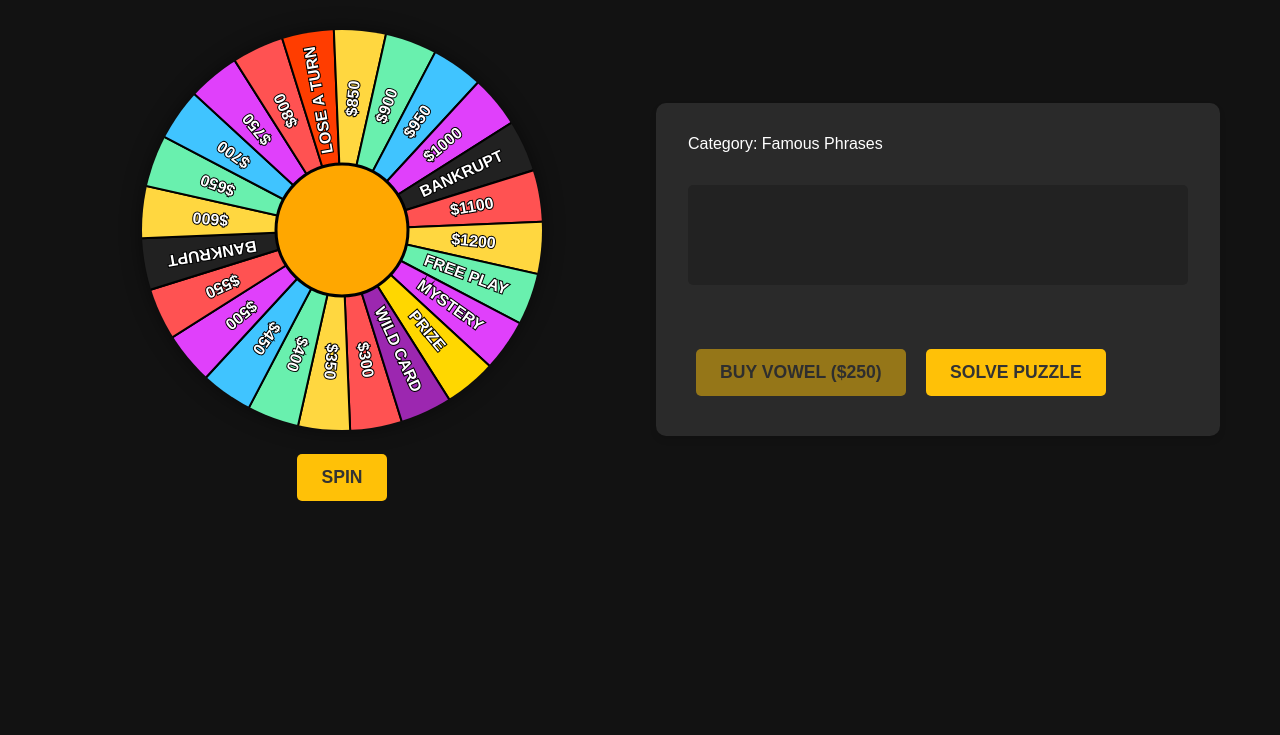
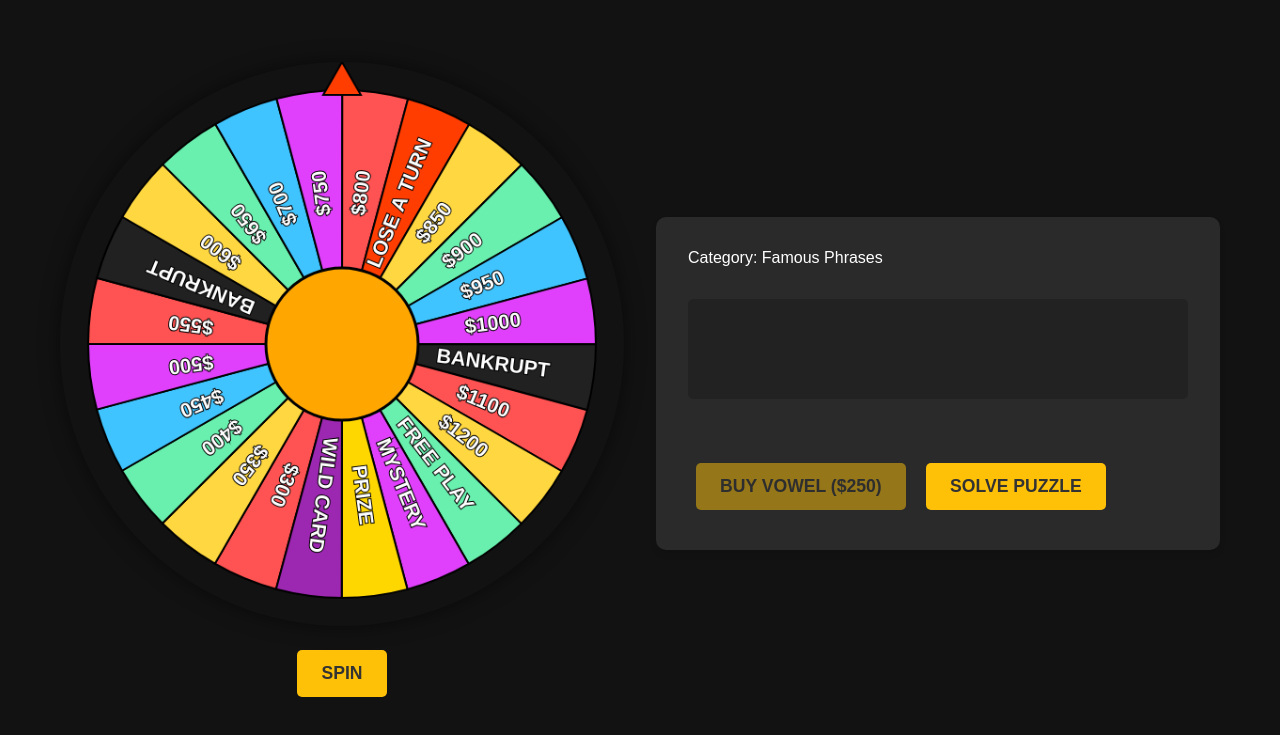
Before and after one commit to HyperByte-Media/vc_wof, a plain HTML site: page index.html in a window 1280 px wide. Both pictures are taken after a click on the button "SPIN". Shown: the part 77-812 px from the top of the page. Drawn offline with Linux system fonts and the light colour scheme.

Commit message:
Wheel physics enhanced

```diff
--- a/css/styles.css
+++ b/css/styles.css
@@ -49,9 +49,16 @@ body {
     flex-direction: column;
     align-items: center;
     gap: 1rem;
+    margin: 2rem 0;
 }
 
 #wheelCanvas {
+    width: 100%;
+    max-width: 800px;
+    height: auto;
+    aspect-ratio: 1;
+    display: block;
+    margin: 0 auto;
     background: transparent;
     border-radius: 50%;
     box-shadow: 0 0 20px rgba(0, 0, 0, 0.5);
--- a/index.html
+++ b/index.html
@@ -20,7 +20,7 @@
 
         <main class="game-board">
             <div class="wheel-container">
-                <canvas id="wheelCanvas" width="400" height="400"></canvas>
+                <canvas id="wheelCanvas" width="600" height="600"></canvas>
                 <button id="spinButton" class="action-button">SPIN</button>
             </div>
 
--- a/js/wheel.js
+++ b/js/wheel.js
@@ -4,7 +4,7 @@ class Wheel {
         this.ctx = this.canvas.getContext('2d');
         this.centerX = this.canvas.width / 2;
         this.centerY = this.canvas.height / 2;
-        this.radius = Math.min(this.centerX, this.centerY) * 1.1;
+        this.radius = Math.min(this.centerX, this.centerY) * 0.9;  // Changed from 0.45 to 0.9 for better scaling
 
         // Wheel segments with values and colors
         this.segments = [
@@ -81,7 +81,8 @@ class Wheel {
             this.ctx.fillStyle = '#fff';
             this.ctx.strokeStyle = '#000';
             this.ctx.lineWidth = 0;
-            this.ctx.font = 'bold 16px Arial';
+            const baseFontSize = Math.max(16, Math.min(24, this.radius * 0.08));  // Adjust these values as needed
+            this.ctx.font = `bold ${baseFontSize}px Arial`;
 
             // Draw text with outline for better visibility
             this.ctx.strokeText(segment.text, this.radius * 0.6, 0);
@@ -101,9 +102,9 @@ class Wheel {
 
         // Draw pointer
         this.ctx.beginPath();
-        this.ctx.moveTo(this.centerX, this.centerY - this.radius - 20);
-        this.ctx.lineTo(this.centerX - 15, this.centerY - this.radius + 5);
-        this.ctx.lineTo(this.centerX + 15, this.centerY - this.radius + 5);
+        this.ctx.moveTo(this.centerX, this.centerY - this.radius - 30);
+        this.ctx.lineTo(this.centerX - 20, this.centerY - this.radius + 5);
+        this.ctx.lineTo(this.centerX + 20, this.centerY - this.radius + 5);
         this.ctx.closePath();
         this.ctx.fillStyle = '#FF3D00';
         this.ctx.fill();
@@ -118,22 +119,45 @@ class Wheel {
         this.isSpinning = true;
         this.currentResult = null;
 
-        // Random speed between 0.1 and 0.2 radians per frame
-        this.rotationSpeed = 0.1 + Math.random() * 0.1;
+        // Increase initial speed for faster spin
+        this.rotationSpeed = 0.3 + Math.random() * 0.2;  // Faster initial spin
+        this.baseDeceleration = 0.0005;  // Base deceleration rate
+        this.decelerationVariance = 0.0002;  // Random variation in deceleration
+        this.currentDeceleration = this.baseDeceleration + (Math.random() * this.decelerationVariance);
 
-        // Random number of full rotations (5-10)
-        this.targetRotations = 5 + Math.floor(Math.random() * 6);
+         // Target rotations with some randomness
+        this.targetRotations = 5 + Math.floor(Math.random() * 8);  // 5-12 rotations
         this.rotations = 0;
 
+        // Use requestAnimationFrame with timestamp for smoother animation
+        this.lastFrameTime = performance.now();
         this.animate();
     }
 
     animate() {
+        const now = performance.now();
+        const deltaTime = now - this.lastFrameTime;
+        this.lastFrameTime = now;
+
+        // Update angle based on time delta for smooth animation
+        const frameRate = 30; // Target FPS
+        const frameTime = 1000 / frameRate;
+        const timeScale = deltaTime / frameTime;
+
         // Update angle
-        this.angle += this.rotationSpeed;
+        this.angle += this.rotationSpeed * timeScale;
 
-        // Apply friction
-        this.rotationSpeed *= 0.995;
+        // Apply more realistic deceleration that increases as the wheel slows
+        // This creates the "weighted" feel of a real wheel
+        const decelerationFactor = 1.0 + (0.5 * (1.0 - (this.rotationSpeed / 0.3))); // More deceleration as it slows
+        this.rotationSpeed = Math.max(0, this.rotationSpeed - (this.currentDeceleration * decelerationFactor * timeScale));
+
+            // Add slight random variation to deceleration for more natural feel
+        if (Math.random() > 0.95) {
+        this.currentDeceleration = this.baseDeceleration +
+            (Math.random() * this.decelerationVariance * 2) -
+            this.decelerationVariance;
+        }
 
         // Check for full rotation
         if (this.angle >= Math.PI * 2) {
@@ -145,10 +169,19 @@ class Wheel {
         this.draw();
 
         // Check if wheel should stop
-        if (this.rotationSpeed < 0.001 && this.rotations >= this.targetRotations) {
-            this.isSpinning = false;
-            this.rotationSpeed = 0;
-            this.calculateResult();
+        const isStopped = this.rotationSpeed <= 0.001;
+        const hasCompletedRotations = this.rotations >= this.targetRotations;
+        const shouldStop = !this.isSpinning || (isStopped && hasCompletedRotations);
+
+        if (shouldStop) {
+            if (isStopped) {
+                this.isSpinning = false;
+                this.rotationSpeed = 0;
+                this.calculateResult();
+            } else {
+                // If we're stopping but not fully stopped, continue decelerating
+                requestAnimationFrame(this.animate);
+            }
         } else {
             requestAnimationFrame(this.animate);
         }
```
